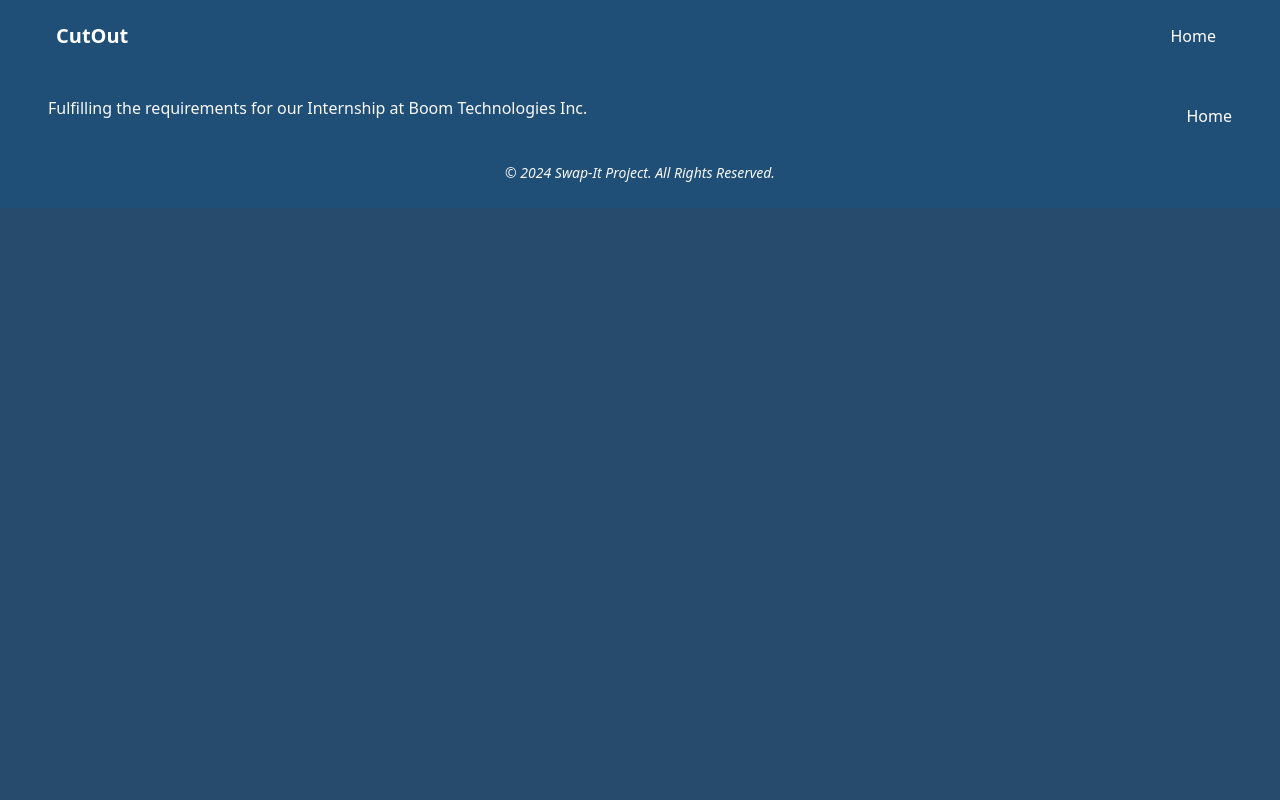
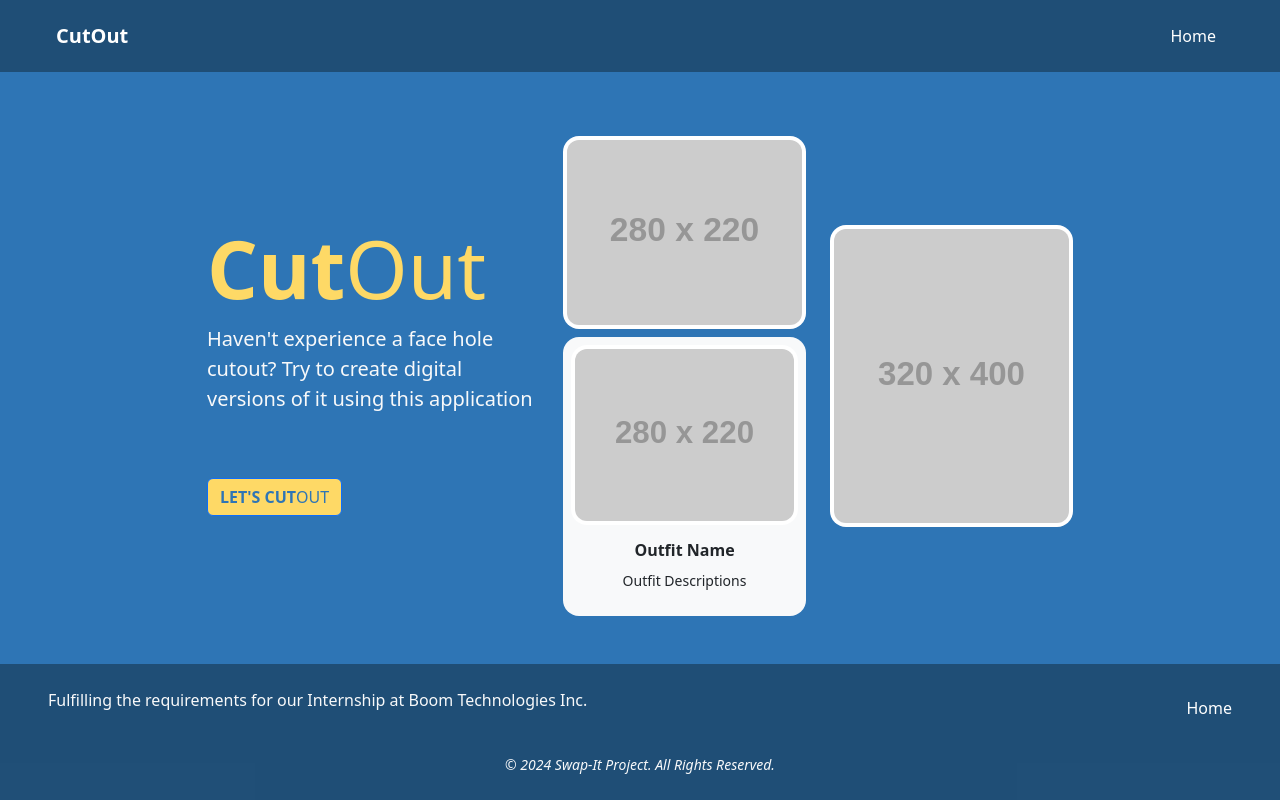
Before and after one commit to bruhhhyannnn/CutOut_Temp, a Flask app: template templates/main-page.html in a window 1280 px wide. Run offline with Flask 3, Linux system fonts and the light colour scheme; the template is opened without the code that fills it, so the values that code supplies are empty; grey boxes labelled with a size stand in for pictures from a placeholder-image service; some libraries are stand-ins or nearby versions.

Commit message:
added first-section on main_page.html, created main_page.css file for main page

```diff
--- /dev/null
+++ b/static/css/main_page.css
@@ -0,0 +1,37 @@
+/* MAIN STYLES */
+/* First Section */
+#first-section {
+	background-color: #2E75B5;
+}
+
+#first-section-button {
+	background-color: #FED966;
+	color: #2E75B5;
+}
+
+/* Second Section */
+#second-section {
+	background-color: #FFF;
+}
+
+#second-section h3 {
+	color: #2E75B5;
+	font-weight: bolder;
+}
+
+#second-section p {
+	color: #898989;
+	font-weight: bolder;
+}
+
+/* Third Section */
+#third-section {
+	background-color: #2E75B5;
+}
+
+#third-section-button {
+	background-color: #FED966;
+	color: #2E75B5;
+	margin-top: 120px;
+	border: none;
+}
--- a/templates/base.html
+++ b/templates/base.html
@@ -7,6 +7,7 @@
     <link href="https://cdn.jsdelivr.net/npm/bootstrap@5.3.3/dist/css/bootstrap.min.css" rel="stylesheet"
       integrity="sha384-QWTKZyjpPEjISv5WaRU9OFeRpok6YctnYmDr5pNlyT2bRjXh0JMhjY6hW+ALEwIH" crossorigin="anonymous">
     <link rel="stylesheet" href="/css/styles.css">
+    <link rel="stylesheet" href="/css/main_page.css">
     <title>{% block title%} Index Page {% endblock %}</title>
   </head>
 
--- a/templates/main-page.html
+++ b/templates/main-page.html
@@ -4,6 +4,41 @@
 
 {% block content %}
 
-<!-- Main Page Content -->
+<!-- FIRST SECTION (Heading, Images, and CTA Button) -->
+<section id="first-section">
+	<div class="container mt-0.5 p-5">
+		<div class="row justify-content-center align-items-center">
+			<!-- Title Heading -->
+			<div class="col-lg-4 col-md-auto text-lg-start text-center">
+				<h1 class="display-1" style="color: #FED966;"><span class="fw-bold">Cut</span>Out</h1>
+				<p class="lead text-light text-start">Haven't experience a face hole cutout? Try to create digital
+					versions
+					of it
+					using this
+					application</p>
+				<button class="btn btn-primary mt-5" id="first-section-button" href="#"><span class="fw-bold">LET'S
+						CUT</span>OUT</button>
+			</div>
+			<!-- First Column Image -->
+			<div class="col-lg-3 col-md-6 col-sm-8 mt-md-3 mt-sm-3">
+				<img src="https://fakeimg.pl/280x220?font=bebas" alt="Face Model 1"
+					class="rounded-4 border-0 img-thumbnail">
+				<div class="mt-2 p-2 rounded-4 bg-light">
+					<img src="https://fakeimg.pl/280x220?font=bebas" alt="Face Model 2"
+						class="rounded-4 border-0 img-thumbnail">
+					<div class="m-3 text-center">
+						<h6 class="fw-bold">Outfit Name</h6>
+						<small>Outfit Descriptions</small>
+					</div>
+				</div>
+			</div>
+			<!-- Second Column Image -->
+			<div class="col-lg-3 col-md-6 col-sm-auto mt-sm-3">
+				<img src="https://fakeimg.pl/320x400?font=bebas" alt="Face Model 3"
+					class="rounded-4 border-0 img-thumbnail">
+			</div>
+		</div>
+	</div>
+</section>
 
 {% endblock %}
```
